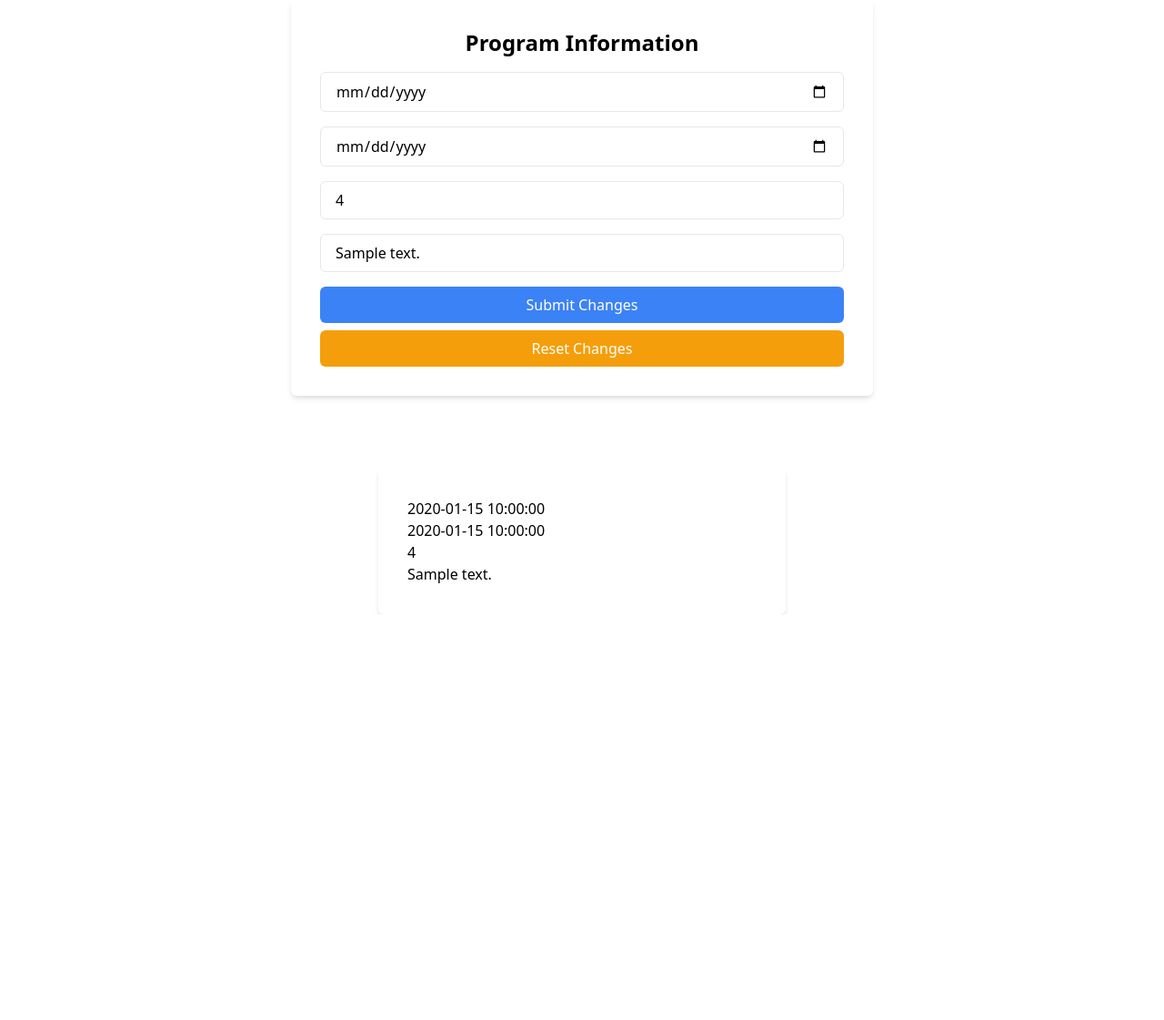
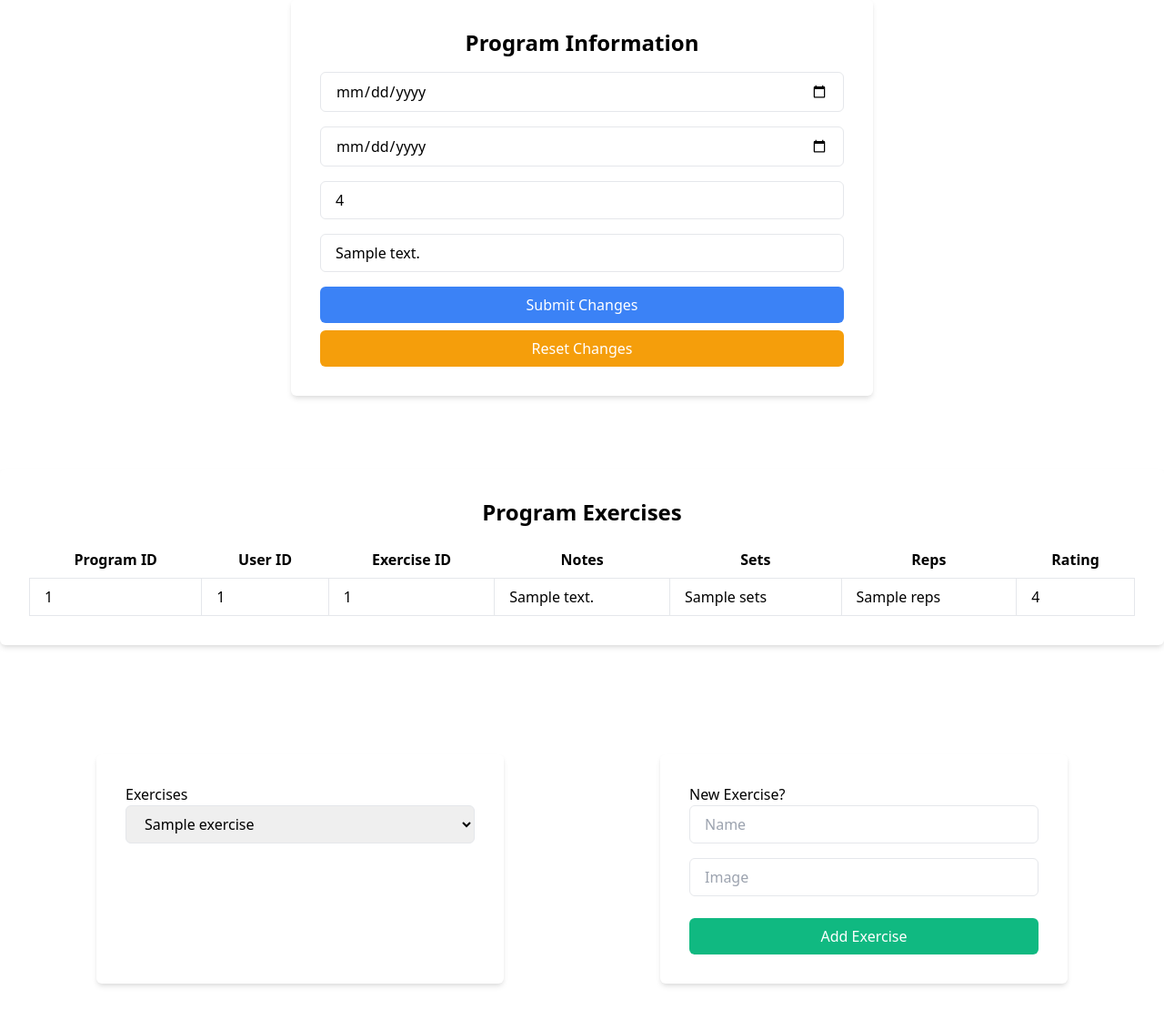
Before and after one commit to wells1989/Python-Flask-rehab_tracker, a Flask app: template templates/program_page.html in a window 1280 px wide. Shown: the part 161-1282 px from the top of the page at 91% size. Before the commit the page ends 836 px from the top, so only its background shows below. Run offline with Flask 3, Linux system fonts and the light colour scheme; the template is opened without the code that fills it: most values are stand-ins (such as "Sample title", 1, 10 or a date in 2020).

Commit message:
create exercise working

```diff
--- a/app.py
+++ b/app.py
@@ -215,13 +215,18 @@ def exercises():
         if result:
                 return result
     elif request.method == "POST":
-        data = request.get_json()
-        name = data.get('name')
-        image = data.get('image')
 
-        result = db_block(create_exercise, logged_in_user, name, image)
+        try:
+            fields = ("name", "image")
+            values = process_request(request, *fields)
 
-        return jsonify({'result': result})
+            name, image = values['name'], values["image"]
+
+            result = db_block(create_exercise, logged_in_user, name, image)
+
+            return jsonify({'result': result})
+        except:
+            return "error occurred", 400
 
 
 # individual exercise routes (selecting, updating or deleting)
@@ -289,22 +294,25 @@ def programs_get_and_post(user_id):
 def user_program(user_id, program_id):
     logged_in_user = session.get('logged_in_user')
     if not logged_in_user:
-        return "need to log in first!", 401
+        return render_template("not_authorised.html")
+
     try:
-        result, status_code = db_block(view_program, logged_in_user, user_id, program_id)
+        program, p_status_code = db_block(view_program, logged_in_user, user_id, program_id)
+        if p_status_code != 200:
+            return redirect("/", code=301)
+
+        program_exercises, pe_status_code  = db_block(view_programs_exercises, logged_in_user, user_id, program_id)
+        if pe_status_code == 401:
+            return render_template("not_authorised.html")
+
+        exercises, e_status_code = db_block(view_all_exercises)
 
         user_agent = request.headers.get('User-Agent', '')
         if 'Postman' in user_agent:
-            return result
-
-        if status_code == 401:
-            return render_template("not_authorised.html")
-
-        elif status_code != 200:
-            return redirect("/", code=301)
+            return program, program_exercises
 
         else:
-            return render_template("program_page.html", program=result)
+            return render_template("program_page.html", program=program, program_exercises=program_exercises, exercises=exercises)
     except:
         return redirect("/", code=301)
 
--- a/db.py
+++ b/db.py
@@ -118,7 +118,7 @@ def update_profile(conn, cursor, query, user_id, values, logged_in_user):
 ## Exercises
 # selecting all exercises
 def view_all_exercises(conn, cursor):
-    cursor.execute("SELECT * FROM exercises")
+    cursor.execute("SELECT * FROM exercises ORDER BY name, id")
 
     if cursor.rowcount == 0:
         return "No instance found", 404
@@ -394,7 +394,7 @@ def view_programs_exercises(conn, cursor, logged_in_user, user_id, program_id):
             return "No instance found", 404
 
         result = results_to_dict(cursor, "list")
-        return result
+        return result, 200
     else:
         return "not authorised", 401
 # e.g. print(db_block(view_programs_exercises, logged_in_user, 2, 28))
--- a/templates/program_page.html
+++ b/templates/program_page.html
@@ -23,20 +23,105 @@
     </div>
 
 
-<div class="container mx-auto mt-20 bg-white p-8 rounded-md shadow-md max-w-md">
-    <h2>{{ program.start_date }} </h2>
-    <h2>{{ program.end_date }} </h2>
-    <h2>{{ program.rating }} </h2>
-    <h2>{{ program.description }} </h2>
+    <div class="container mx-auto mt-20 bg-white p-8 rounded-md shadow-md max-w-xxxl">
+        <h2 class="text-center text-2xl font-bold mb-4">Program Exercises</h2>
+        <table class="table-auto w-full">
+            <thead>
+                <tr>
+                    <th class="px-4 py-2">Program ID</th>
+                    <th class="px-4 py-2">User ID</th>
+                    <th class="px-4 py-2">Exercise ID</th>
+                    <th class="px-4 py-2">Notes</th>
+                    <th class="px-4 py-2">Sets</th>
+                    <th class="px-4 py-2">Reps</th>
+                    <th class="px-4 py-2">Rating</th>
+                </tr>
+            </thead>
+            <tbody>
+                {% for program_exercise in program_exercises %}
+                <tr>
+                    <td class="border px-4 py-2">{{ program_exercise.program_id }}</td>
+                    <td class="border px-4 py-2">{{ program_exercise.user_id }}</td>
+                    <td class="border px-4 py-2">{{ program_exercise.exercise_id }}</td>
+                    <td class="border px-4 py-2">{{ program_exercise.notes }}</td>
+                    <td class="border px-4 py-2">{{ program_exercise.sets }}</td>
+                    <td class="border px-4 py-2">{{ program_exercise.reps }}</td>
+                    <td class="border px-4 py-2">{{ program_exercise.rating }}</td>
+                </tr>
+                {% endfor %}
+            </tbody>
+        </table>
+    </div>
 
-</div>
+    <!-- exercises section-->
+    <div class="container mx-auto p-5 m-5 flex flex-row flex-wrap">
+        <div class="container mx-auto mt-20 bg-white p-8 rounded-md shadow-md max-w-md">
+            <h2>Exercises</h2>
+            <select class="w-full px-4 py-2 mb-4 border rounded-md" id="exerciseSelect">
+                {% for exercise in exercises %}
+                <option value="{{ exercise.id }}">{{ exercise.name }}</option>
+                {% endfor %}
+            </select>
+        </div>
+
+
+        <!-- Add New exercise section -->
+        <div class="container mx-auto mt-20 bg-white p-8 rounded-md shadow-md max-w-md">
+            <h2>New Exercise?</h2>
+            <div id="createExerciseForm">
+                <form id="exerciseForm" action="/exercises" method="post">
+                    <input type="text"  name="name" placeholder="Name" required class="w-full px-4 py-2 mb-4 border rounded-md">
+                    <input type="text" name="image" placeholder="Image" class="w-full px-4 py-2 mb-4 border rounded-md">
+            </div>
+            <button id="addExerciseButton" type="submit" class="w-full bg-green-500 text-white py-2 px-4 rounded-md cursor-pointer mt-2">Add Exercise</button>
+        </div>
+
+    </div>
+
+
 
 </div>
 
 <script>
+
+    document.getElementById("addExerciseButton").addEventListener('click', function(event) {
+        event.preventDefault();
+
+
+        var exerciseForm = document.getElementById('exerciseForm');
+        var name = exerciseForm.querySelector('input[name="name"]').value;
+        var image = exerciseForm.querySelector('input[name="image"]').value;
+
+        var url = "/exercises"
+
+        var data = {
+            name: name,
+            image: image
+        };
+
+        fetch(url, {
+            method: "POST",
+            headers: {
+                'Content-Type': 'application/json'
+            },
+            body: JSON.stringify(data)
+        })
+
+        .then(response => {
+            if (response.ok) {
+                alert("exercise added!")
+                window.location.reload()
+            } else {
+                console.error('Error:', response.statusText);
+            }
+        })
+        .catch(error => {
+            console.error('Error:', error);
+        });
+    })
+
     document.getElementById('editProgram').addEventListener('click', function(event) {
         event.preventDefault();
-        alert("clicked!")
 
         var form = document.getElementById('programForm');
         var startDate = form.querySelector('input[name="start_date"]').value;
```
